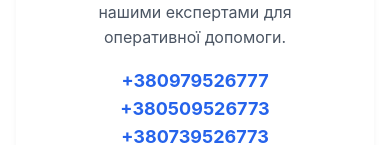
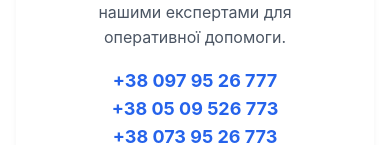
Before and after one commit to khudyi/premium-steli, a React (Vite) app: page /contacts in a window 390 px wide. Shown: the part 706-851 px from the top of the page. Built offline with nearby package versions, Linux system fonts and the light colour scheme; no server answers.

Commit message:
refactor: update phone number formatting in Contacts component

```diff
--- a/src/pages/Contacts.jsx
+++ b/src/pages/Contacts.jsx
@@ -25,7 +25,7 @@ export const Contacts = () => {
         <div className="container mx-auto px-4">
           <motion.div className="grid grid-cols-1 lg:grid-cols-3 gap-8 mb-16">
             {[
-              { icon: <Phone className="text-blue-600" size={32} />, title: 'Зателефонуйте нам', description: 'Спілкуйтеся безпосередньо з нашими експертами для оперативної допомоги.', contacts: ['tel:+380979526777','tel:+380509526773','tel:+380739526773'], note: 'Пн-Пт: 08:00-16:00' },
+              { icon: <Phone className="text-blue-600" size={32} />, title: 'Зателефонуйте нам', description: 'Спілкуйтеся безпосередньо з нашими експертами для оперативної допомоги.', contacts: ['tel:+38 097 95 26 777','tel:+38 05 09 526 773','tel:+38 073 95 26 773'], note: 'Пн-Пт: 08:00-16:00' },
               { icon: <Mail className="text-blue-600" size={32} />, title: 'Напишіть нам', description: 'Надішліть нам деталі вашого проєкту, і ми відповімо протягом 24 годин', contacts: ['mailto:info@premiumsteli.com'], note: 'Ми відповідаємо цілодобово' },
               { icon: <MapPin className="text-blue-600" size={32} />, title: 'Де ми працюємо?', description: 'Працюємо по Вінниці та її околицях', contacts: [], note: 'Тільки за попереднім записом' }
             ].map((card, i) => (
```
